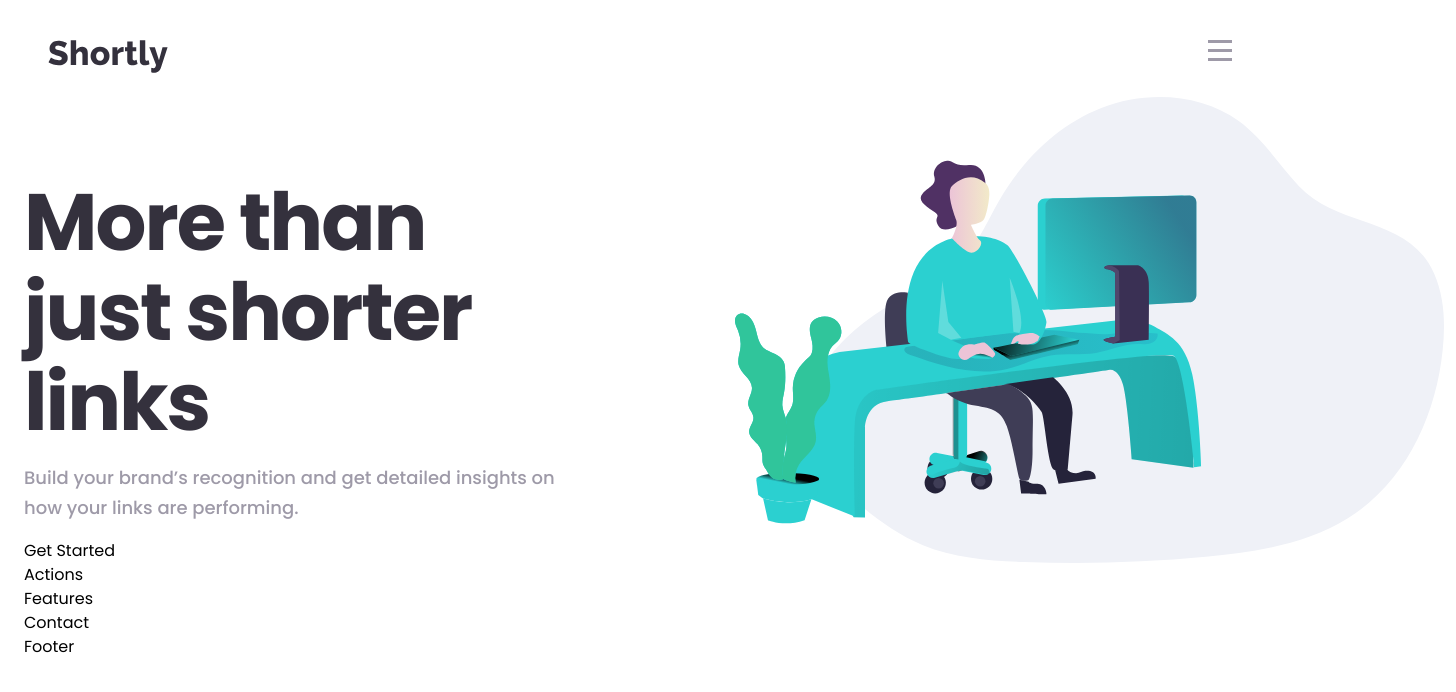
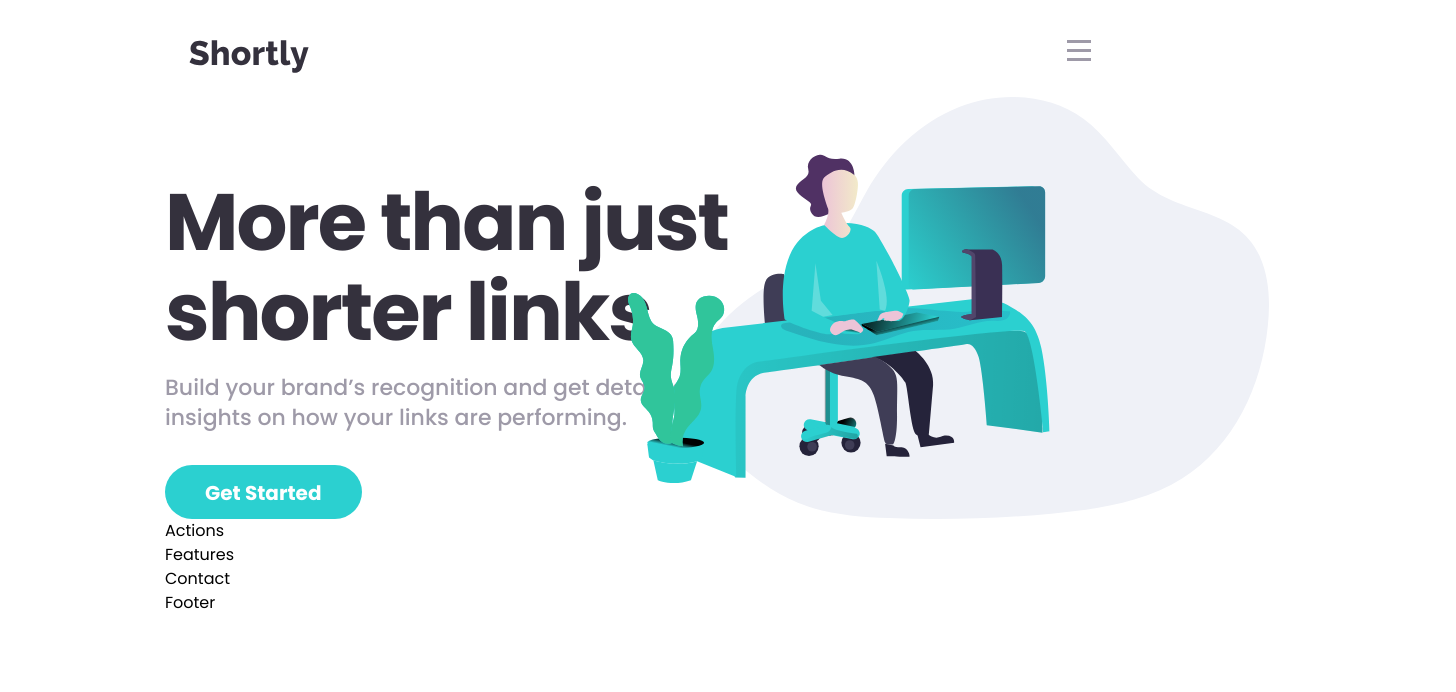
Before and after one commit to caarlosdamian/url-shortening-api-landing-page, a Next.js app: page / in a window 1280 px wide. Shown: the top 692 px of the page, 1456 px wide, since content can reach past the window. Built offline with nearby package versions, Linux system fonts and the light colour scheme.

Commit message:
feat(components): added button component

```diff
--- a/src/app/globals.css
+++ b/src/app/globals.css
@@ -82,8 +82,20 @@
     .subtle-regular {
         @apply text-[10px] font-normal leading-[13px];
     }
+
+    .btn {
+        @apply bg-primary-blueGreen hover:bg-opacity-25 rounded-[5px] text-base font-bold text-white w-full pt-[9px] pb-[7px];
+    }
+
+    .btn-rounded {
+        @apply rounded-[28px] text-xl pt-[14px] pb-3 px-10 w-fit;
+    }
+
+    .btn-md {
+        @apply text-lg pt-[11px] pb-[10px];
+    }
+
+    .btn-active {
+        @apply bg-primary-jacarta hover:bg-opacity-25;
+    }
 }
-
-.grid-cols-minmax {
-    grid-template-columns: minmax(15px, 165px) 1fr minmax(15px, 165px);
-  }
--- a/src/app/page.tsx
+++ b/src/app/page.tsx
@@ -2,7 +2,7 @@ import { Actions, Contact, Features, Footer, Header, Hero } from '@/sections';
 
 export default function Home() {
   return (
-    <main className="max-w-[1440px] grid grid-cols-mobile sm:grid-cols-custom	 my-0 mx-auto overflow-hidden lg:overflow-visible">
+    <main className="max-w-[1440px] grid grid-cols-mobile md:grid-cols-desktop	 my-0 mx-auto overflow-hidden lg:overflow-visible">
       <Header />
       <Hero />
       <Actions />
--- a/src/components/index.ts
+++ b/src/components/index.ts
@@ -1 +1,2 @@
+export { Button } from "./shared/Button";
 export { ResponsiveImg } from "./shared/ResponsiveImg";
--- /dev/null
+++ b/src/components/shared/Button.tsx
@@ -0,0 +1,28 @@
+'use client'
+import React, { ButtonHTMLAttributes, useMemo } from 'react';
+
+interface Props extends ButtonHTMLAttributes<HTMLButtonElement> {
+  label: string;
+  buttonType?: 'rounded' | 'md' | 'sm';
+  otherClassNames?: string;
+}
+
+export const Button = ({
+  label,
+  otherClassNames,
+  buttonType = 'sm',
+  ...props
+}: Props) => {
+  const btnType = useMemo(
+    () =>
+      buttonType === 'rounded'
+        ? 'btn-rounded'
+        : buttonType === 'md' ? 'btn-rounded' : undefined,
+    [buttonType]
+  );
+  return (
+    <button className={`btn ${btnType}`} {...props}>
+      {label}
+    </button>
+  );
+};
--- a/src/sections/hero/Hero.tsx
+++ b/src/sections/hero/Hero.tsx
@@ -1,4 +1,4 @@
-import { ResponsiveImg } from '@/components';
+import { Button, ResponsiveImg } from '@/components';
 import Working from '../../images/illustration-working.svg';
 import React from 'react';
 import Image from 'next/image';
@@ -14,15 +14,16 @@ export const Hero = () => {
         alt="working"
         className="absolute object-contain top-[-120px] right-[-150px] min-w-[510px] h-full  sm:top-0 sm:right-[-200px] lg:min-w-[733px]"
       />
-      <div className="flex items-center justify-center flex-col gap-4 sm:px-0 sm:items-start sm:max-w-[350px] lg:max-w-[563px]">
+      <div className="flex items-center justify-center flex-col gap-4 sm:px-0 sm:items-start sm:max-w-[350px] lg:max-w-[600px]">
         <h1 className="text-[42px] font-bold leading-[48px] tracking-[-1.05px] text-primary-onyx text-center sm:text-start lg:text-[80px] lg:leading-[90px] lg:tracking-[-2px]">
           More than just shorter links
         </h1>
-        <h3 className="h3-medium text-primary-manate text-center sm:text-start">
+        <h3 className="h3-medium text-primary-manate text-center sm:text-start sm:text-[22px]">
           Build your brand’s recognition and get detailed insights on how your
           links are performing.
         </h3>
-        <button>Get Started</button>
+        <button></button>
+        <Button label="Get Started" buttonType='rounded'/>
       </div>
     </section>
   );
```
